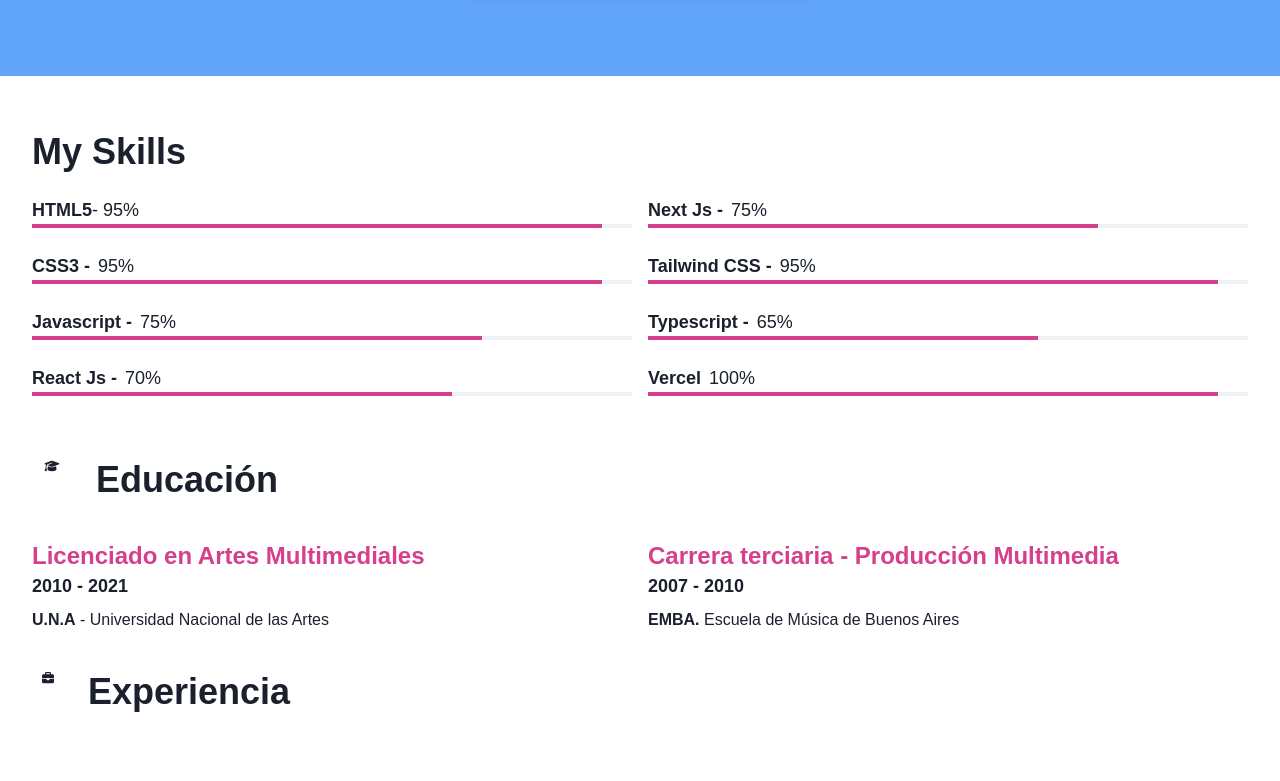
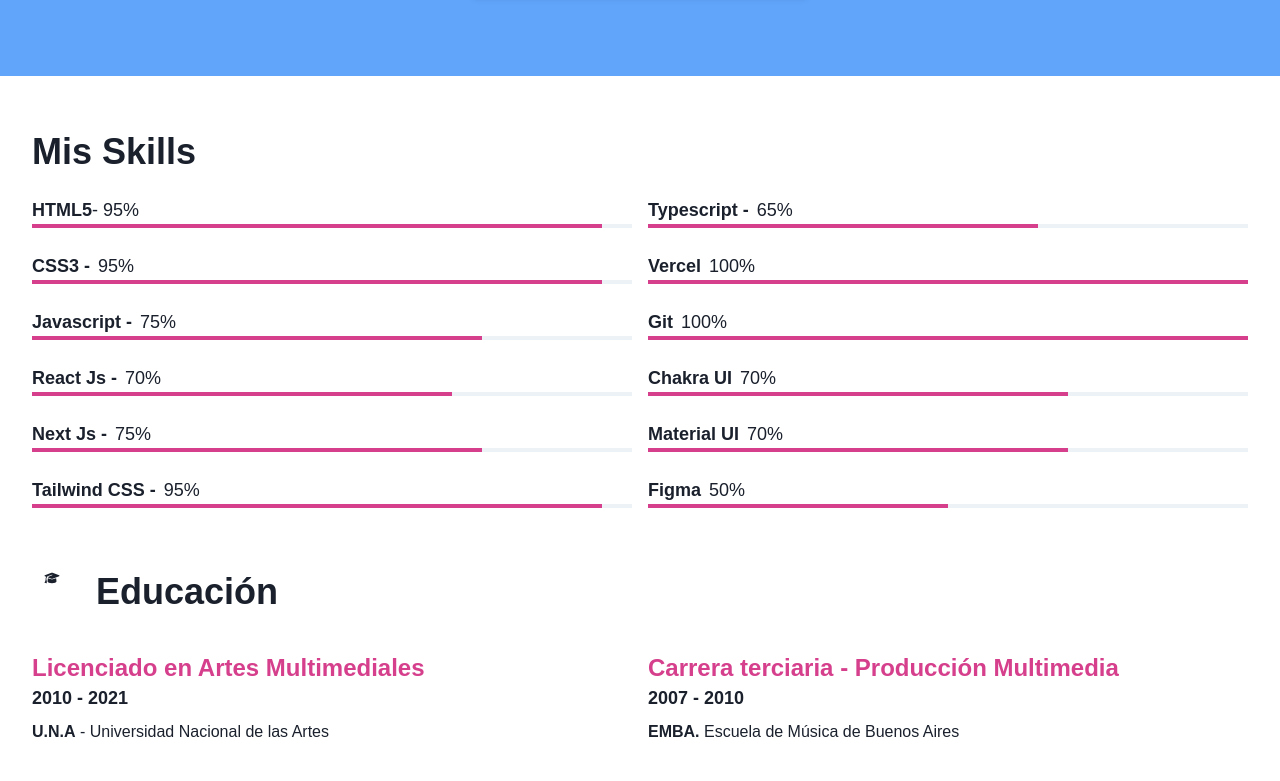
Before and after one commit to santiskap/cv, a Next.js app: page / in a window 1280 px wide. Shown: the part 520-1301 px from the top of the page. Built offline with nearby package versions, Linux system fonts and the light colour scheme.

Commit message:
V7 - Santiago Tula

```diff
--- a/src/app/componentes/Skills.tsx
+++ b/src/app/componentes/Skills.tsx
@@ -4,7 +4,7 @@
 export default function Skills() {
     return (
         <div>
-            <h1 className="w-full text-4xl my-6">My Skills</h1>
+            <h1 className="w-full text-4xl my-6">Mis Skills</h1>
             <div className="flex">
                 <ul className="w-full md:columns-2">
                     <li className="mb-6">
@@ -100,7 +100,55 @@
                             </h2>
                         </div>
                         <div>
-                            <Progress value={95} size='xs' colorScheme='pink' />
+                            <Progress value={100} size='xs' colorScheme='pink' />
+                        </div>
+                    </li>
+                    <li className="mb-6">
+                        <div>
+                            <h2 className="text-lg font-bold">Git
+                                <span className="font-light text-lg pl-2">
+                             100%
+                            </span>
+                            </h2>
+                        </div>
+                        <div>
+                            <Progress value={100} size='xs' colorScheme='pink' />
+                        </div>
+                    </li>
+                    <li className="mb-6">
+                        <div>
+                            <h2 className="text-lg font-bold">Chakra UI
+                                <span className="font-light text-lg pl-2">
+                             70%
+                            </span>
+                            </h2>
+                        </div>
+                        <div>
+                            <Progress value={70} size='xs' colorScheme='pink' />
+                        </div>
+                    </li>
+                    <li className="mb-6">
+                        <div>
+                            <h2 className="text-lg font-bold">Material UI
+                                <span className="font-light text-lg pl-2">
+                             70%
+                            </span>
+                            </h2>
+                        </div>
+                        <div>
+                            <Progress value={70} size='xs' colorScheme='pink' />
+                        </div>
+                    </li>
+                    <li className="mb-6">
+                        <div>
+                            <h2 className="text-lg font-bold">Figma
+                                <span className="font-light text-lg pl-2">
+                             50%
+                            </span>
+                            </h2>
+                        </div>
+                        <div>
+                            <Progress value={50} size='xs' colorScheme='pink' />
                         </div>
                     </li>
                 </ul>
--- a/src/app/componentes/experiencia.jsx
+++ b/src/app/componentes/experiencia.jsx
@@ -6,7 +6,7 @@
         <div>
             <div className="mt-10">
                 <FontAwesomeIcon className="w-8 float-left mr-6" icon={faBriefcase} size="xs" />
-                <h2 className=" lg:mb-10 sm:ml-0 text-4xl">Experiencia</h2>
+                <h2 className="sm:ml-0 text-4xl">Experiencia</h2>
             </div>
 
                 <div className="flex flex-row">
```
